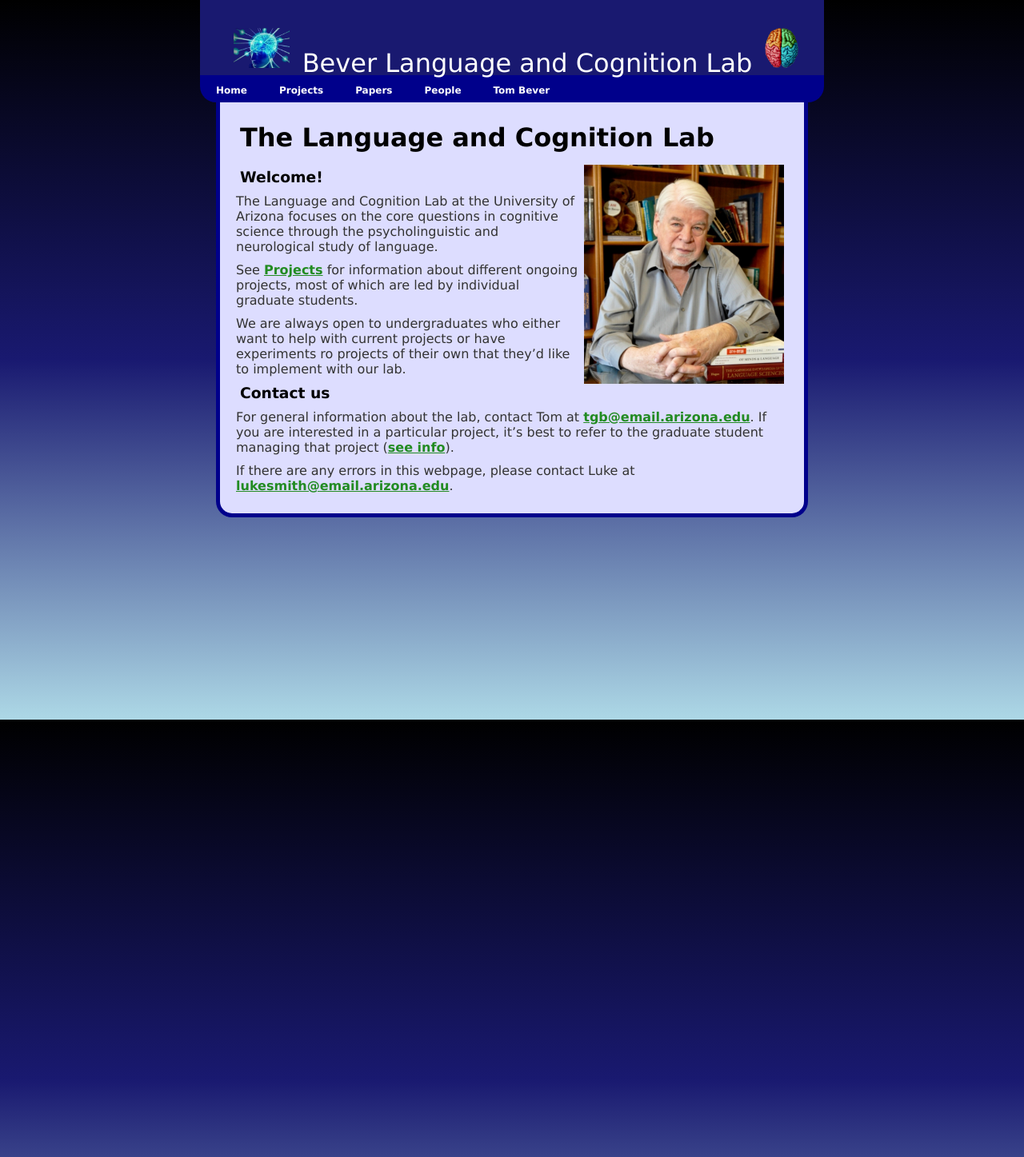
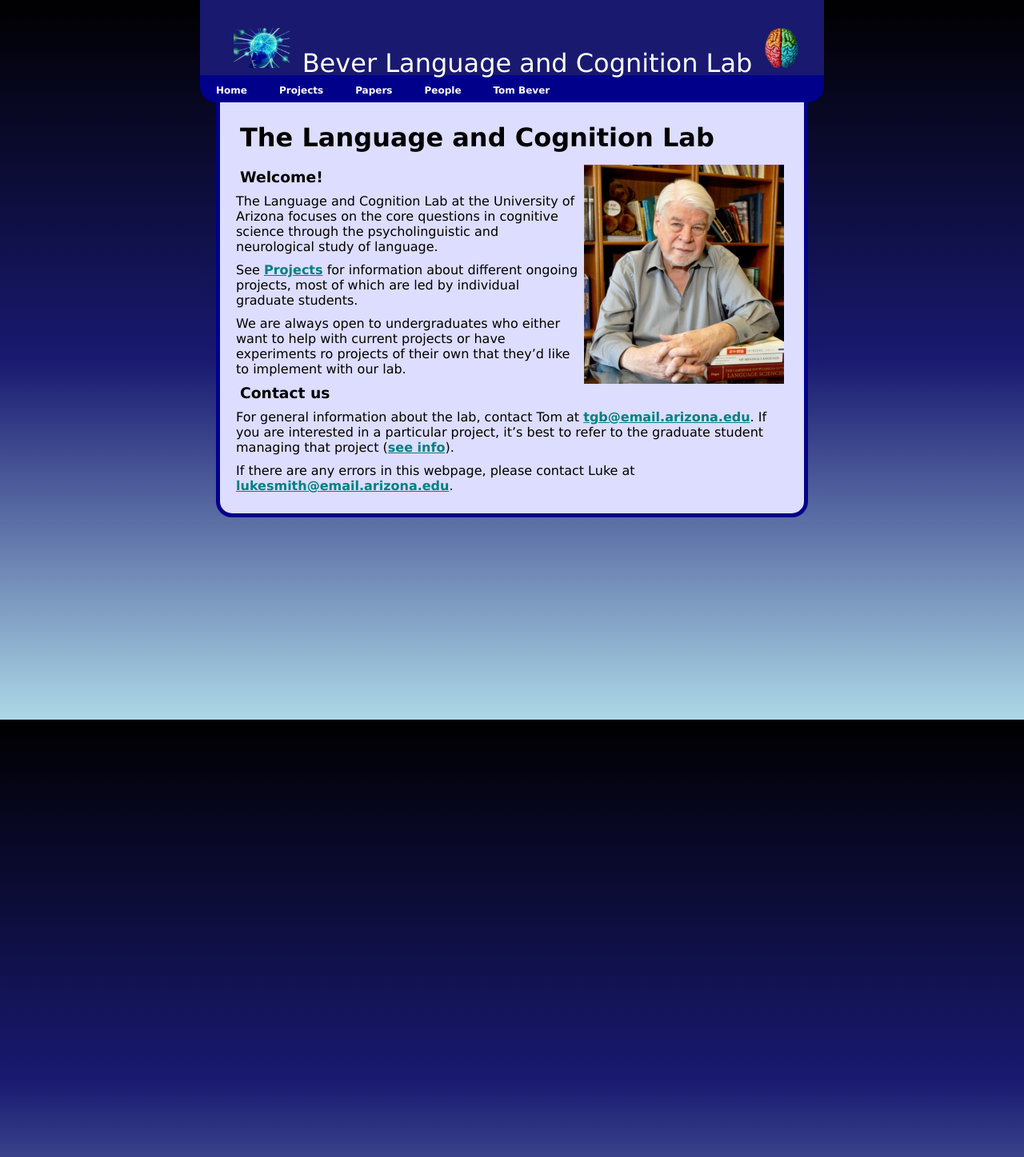
Before and after one commit to coglanglab/coglanglab.github.io, a Jekyll site: the page built from index.md, in a window 1280 px wide. Shown: the whole page at 80% size. Built offline with Jekyll 4.4.1, drawn with Linux system fonts in a browser that asks for light colours; our own code applies the rules of GitHub Pages for plain Markdown files.

Commit message:
color tweaks

```diff
--- a/css/style.css
+++ b/css/style.css
@@ -27,7 +27,7 @@ body, html{
 }
 a{
     font-weight: bold;
-    color: forestgreen;
+    color: teal;
     text-decoration:underline;
 }
     a:hover{
@@ -40,7 +40,7 @@ a{
 
 #content{
 	background: #ddddff;
-	color: #333;
+	color: black;
 	margin: 0px 20px 0px 20px;
 	border-style: solid;
 	border-radius: 0px 0px 20px 20px;
```
